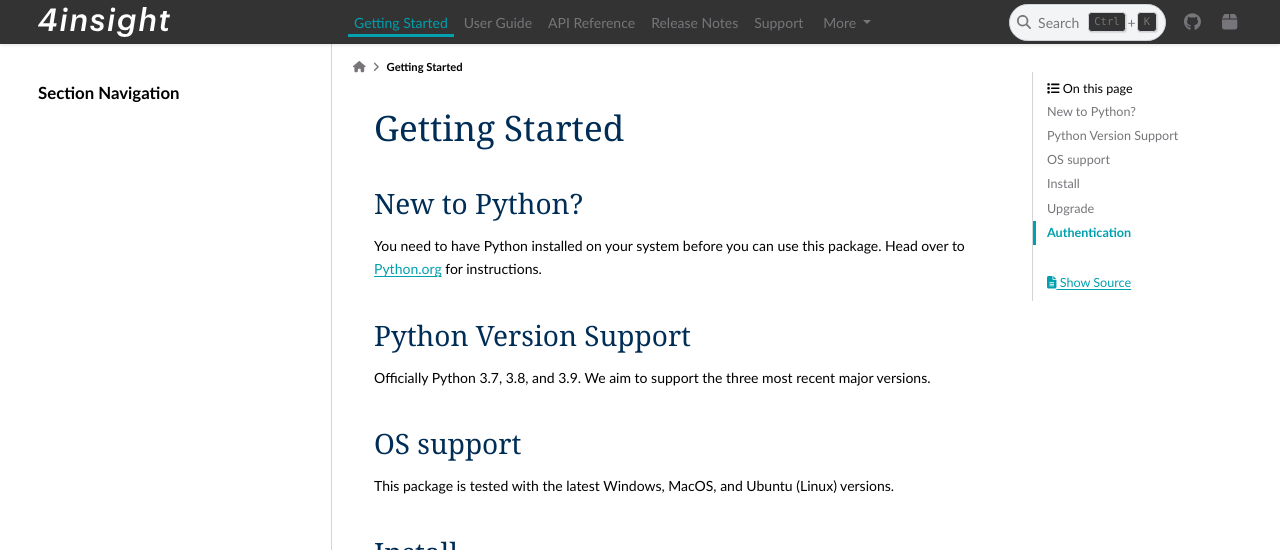
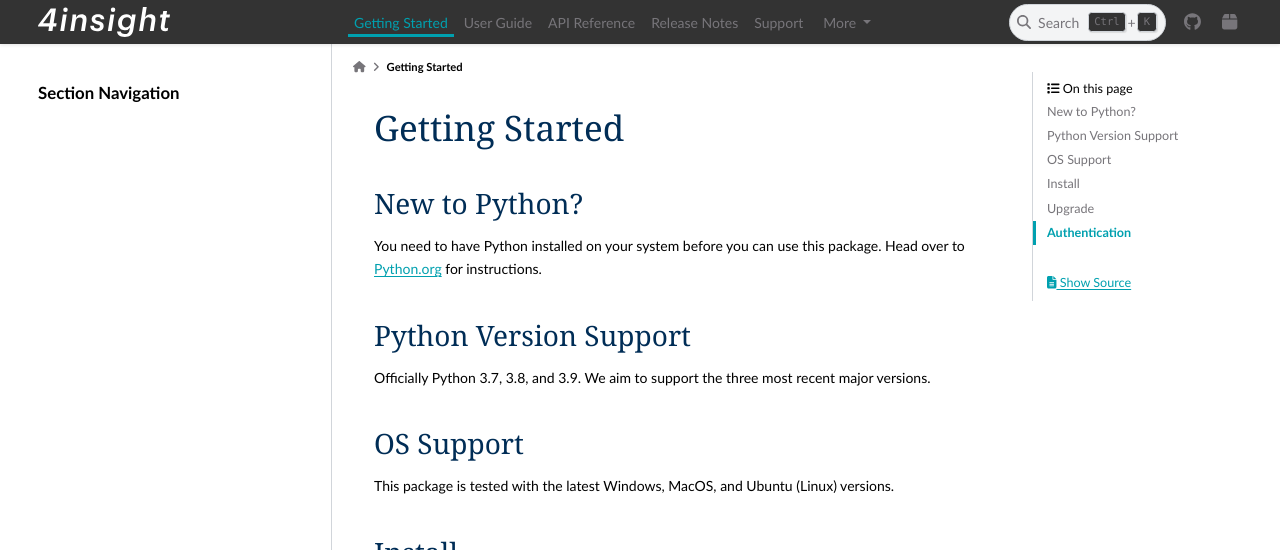
Before and after one commit to 4Subsea/fourinsight-api-python, a Sphinx documentation site: the page built from docs/getting_started.rst, in a window 1280 px wide and 1310 px high. Shown: the top 550 px of the window. Built offline with Sphinx 7.4.7 and the PyData theme 0.15.4, drawn with Linux system fonts in a browser that asks for light colours.

Commit message:
doc: spelling

```diff
--- a/docs/getting_started.rst
+++ b/docs/getting_started.rst
@@ -11,7 +11,7 @@ Python Version Support
 Officially Python 3.7, 3.8, and 3.9. We aim to support the three most
 recent major versions.
 
-OS support
+OS Support
 ----------
 This package is tested with the latest Windows, MacOS, and Ubuntu (Linux) versions.
 
```
